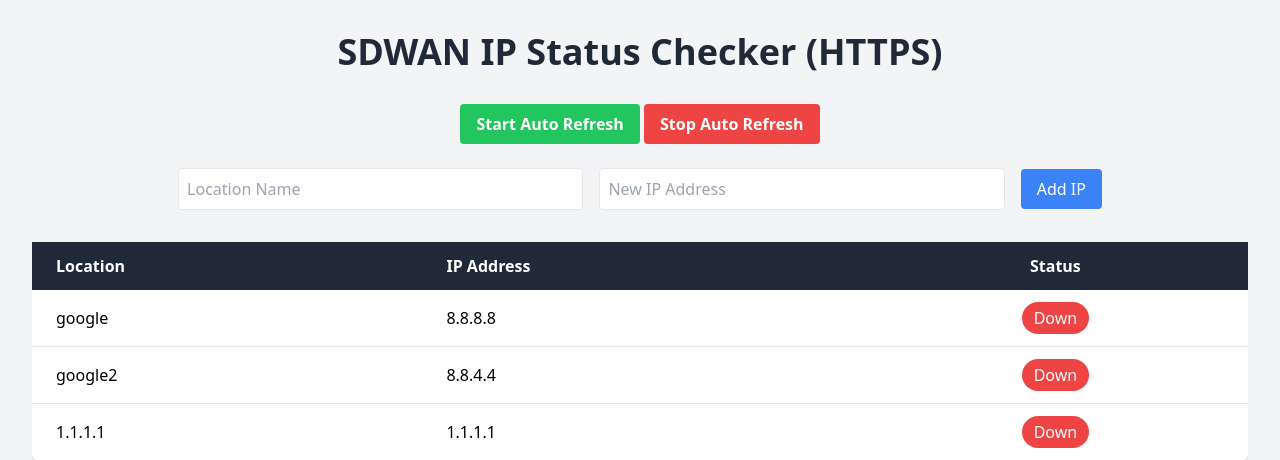
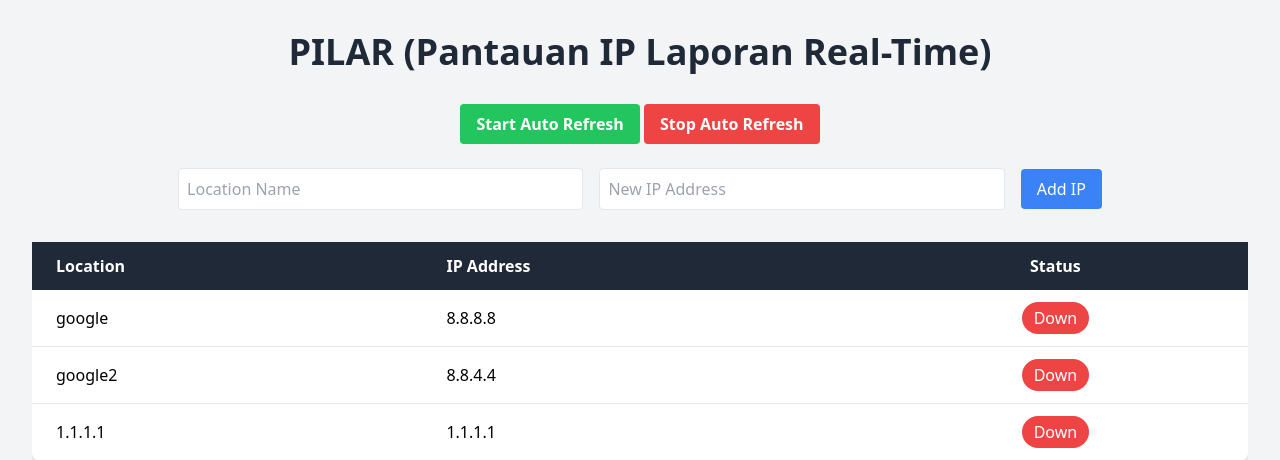
Before and after one commit to it-t4mpan/PILAR, a PHP site: page / in a window 1280 px wide. Shown: the top 460 px of the page. Run offline with PHP 8.4, Linux system fonts and the light colour scheme; data that the repository does not hold is empty; some libraries are stand-ins or nearby versions.

Commit message:
Update index.php

```diff
--- a/index.php
+++ b/index.php
@@ -92,7 +92,7 @@ function send_telegram_notification($ip, $location) {
 <head>
     <meta charset="UTF-8">
     <meta name="viewport" content="width=device-width, initial-scale=1.0">
-    <title>SDWAN IP Status Checker (HTTPS)</title>
+    <title>PILAR (Pantauan IP Laporan Real-Time)</title>
     <script src="https://cdn.tailwindcss.com"></script>
     <script>
         let autoRefresh;
@@ -114,7 +114,7 @@ function send_telegram_notification($ip, $location) {
 <body class="bg-gray-100">
 
 <div class="container mx-auto p-8">
-    <h1 class="text-4xl font-bold mb-8 text-center text-gray-800">SDWAN IP Status Checker (HTTPS)</h1>
+    <h1 class="text-4xl font-bold mb-8 text-center text-gray-800">PILAR (Pantauan IP Laporan Real-Time)</h1>
 
     <!-- Tombol untuk Start/Stop Auto Refresh -->
     <div class="text-center mb-6">
```
